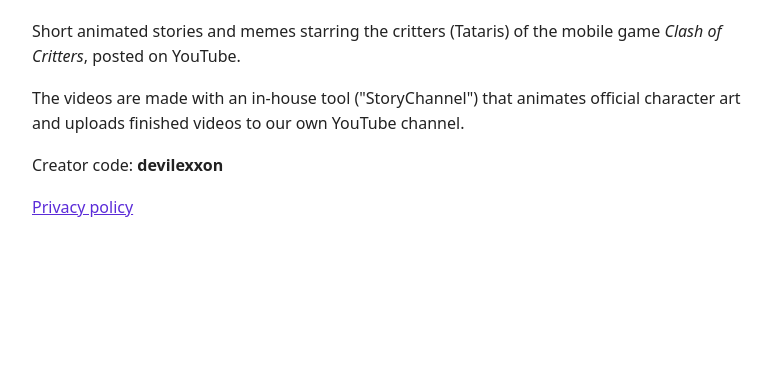
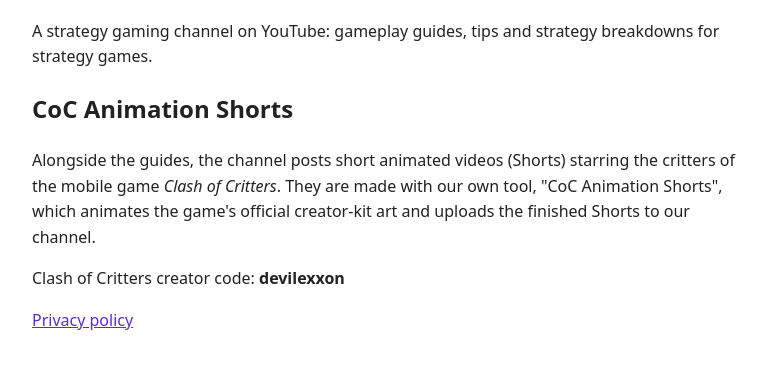
Before and after one commit to devilexxon/devilexxon-strategy, a plain HTML site: page index.html in a window 1280 px wide. Shown: the part 94-462 px from the top of the page, without its empty margins (248-1020 px from the left). Drawn offline with Linux system fonts and the light colour scheme.

Commit message:
Homepage: strategy gaming channel with CoC Animation Shorts
Co-Authored-By: Claude Opus 5.5 <noreply@anthropic.com>

```diff
--- a/index.html
+++ b/index.html
@@ -4,8 +4,11 @@
 <style>body{font-family:system-ui,sans-serif;max-width:720px;margin:40px auto;padding:0 20px;line-height:1.6;color:#222}h1{color:#5b2bd8}a{color:#5b2bd8}</style>
 </head><body>
 <h1>DevilExxon: Strategy</h1>
-<p>Short animated stories and memes starring the critters (Tataris) of the mobile game <em>Clash of Critters</em>, posted on YouTube.</p>
-<p>The videos are made with an in-house tool ("StoryChannel") that animates official character art and uploads finished videos to our own YouTube channel.</p>
-<p>Creator code: <strong>devilexxon</strong></p>
+<p>A strategy gaming channel on YouTube: gameplay guides, tips and strategy breakdowns for strategy games.</p>
+<h2>CoC Animation Shorts</h2>
+<p>Alongside the guides, the channel posts short animated videos (Shorts) starring the critters of the mobile game
+<em>Clash of Critters</em>. They are made with our own tool, "CoC Animation Shorts", which animates the game's
+official creator-kit art and uploads the finished Shorts to our channel.</p>
+<p>Clash of Critters creator code: <strong>devilexxon</strong></p>
 <p><a href="privacy.html">Privacy policy</a></p>
 </body></html>
```
